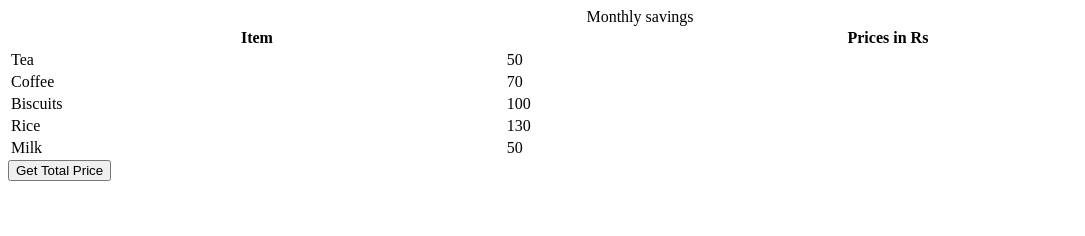
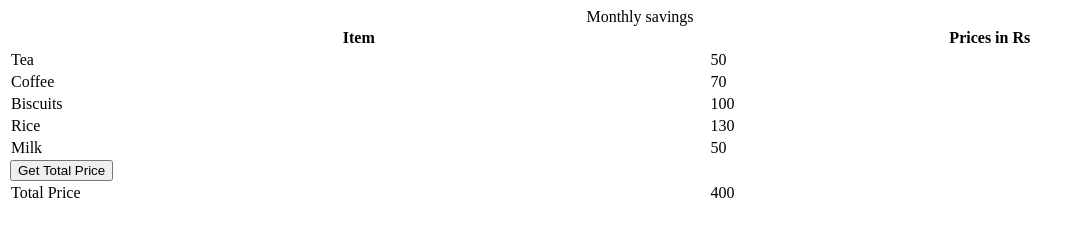
Before and after one commit to acciojob/grofers-checkout-Malllathasingh, a website: page main.html in a window 1280 px wide. Both pictures are taken after a click on the button "Get Total Price". Shown: the whole page, without its empty margins (0-1085 px from the left). Drawn offline with Linux system fonts and the light colour scheme.

Commit message:
created a submission

```diff
--- a/main.html
+++ b/main.html
@@ -37,6 +37,7 @@
       <td class="price">50</td>
     </tr>
   </table>
+	<script src="./script.js"></script>
     <script type="text/javascript" src="./script.js">
 </script>
 
--- a/script.js
+++ b/script.js
@@ -1,6 +1,8 @@
 const getSumBtn = document.createElement("button");
-getSumBtn.append("Get Total Price");
-document.body.appendChild(getSumBtn);
+getSumBtn.textContent = "Get Total Price";
+
+const table = document.querySelector("table");
+table.appendChild(getSumBtn);
 
 const getSum = () => {
     let prices = document.querySelectorAll(".price");
@@ -10,7 +12,18 @@ const getSum = () => {
         sum += Number(price.textContent);
     }
 
-    alert("Total Price: " + sum);
+    let row = document.createElement("tr");
+
+    let itemCell = document.createElement("td");
+    itemCell.textContent = "Total Price";
+
+    let priceCell = document.createElement("td");
+    priceCell.textContent = sum;
+
+    row.appendChild(itemCell);
+    row.appendChild(priceCell);
+
+    table.appendChild(row);
 };
 
 getSumBtn.addEventListener("click", getSum);
```
